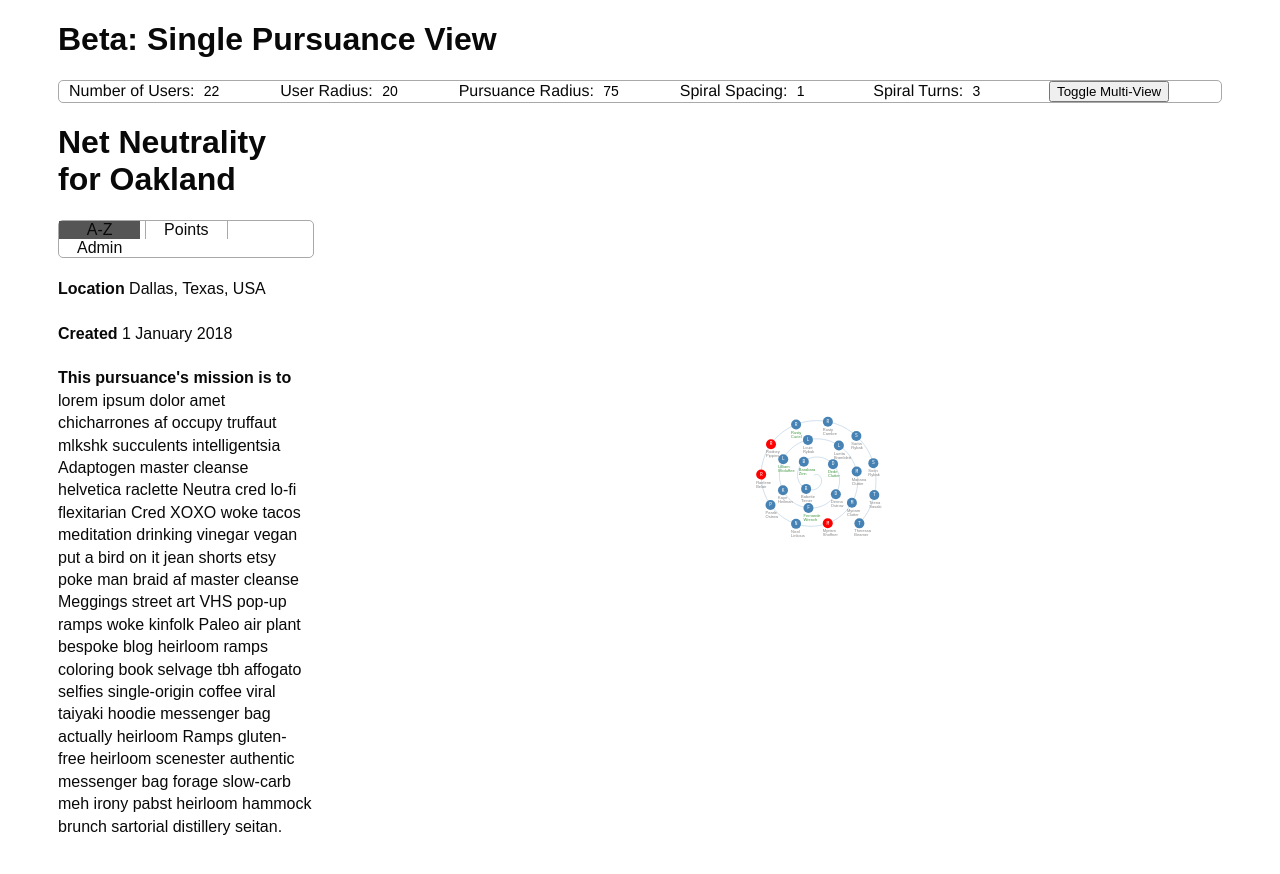
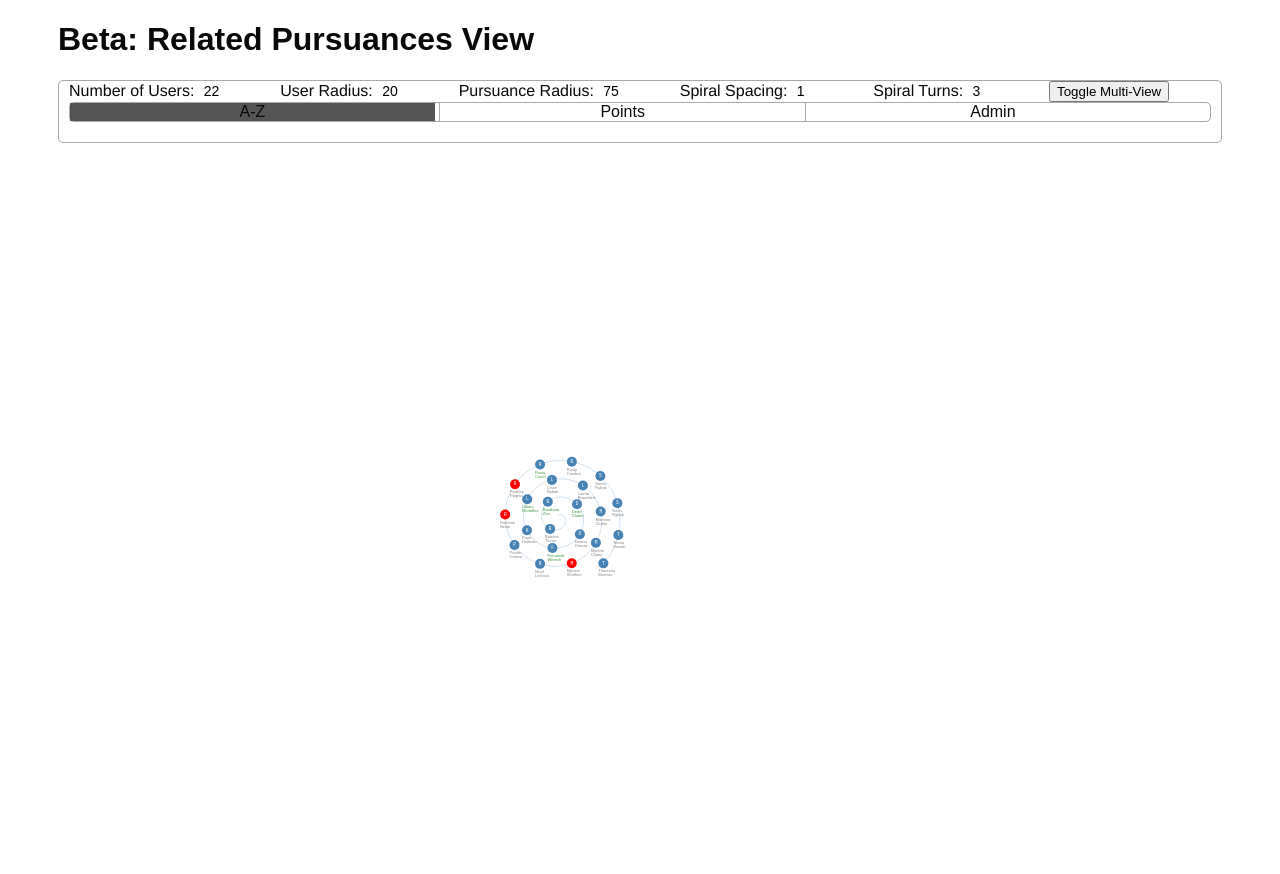
Before and after one commit to teachrdan/relatedpursuances, a website: page index.html in a window 1280 px wide. Shown: the top 874 px of the page. Drawn offline with Linux system fonts and the light colour scheme.

Commit message:
refactored out cruft

```diff
--- a/index.html
+++ b/index.html
@@ -3,8 +3,8 @@
 <html lang="en">
 <head>
   <meta charset="utf-8">
-  <title>Beta: Single Pursuance View</title>
-	<meta name="description" content="The view of a single pursuance">
+  <title>Beta: Related Pursuances View</title>
+	<meta name="description" content="The view of multiple related pursuances">
 	<meta name="author" content="Dan Tennery-Spalding">
 </head>
 <style>
@@ -20,14 +20,8 @@ body {
 .body-text {
   line-height: 1.4em;
 }
-#bio-container {
-  display: none;
-  font-size: 18px;
-  padding-top: 20px;
-  padding-right: 90px;
-}
 #canvas {
-  float: left;
+  /* float: left; */
   display: inline-block;
   width: 55%;
 }
@@ -76,17 +70,6 @@ label {
 #portrait-container {
   padding-top: 50px;
 }
-#pursuance-detail-container {
-  display: inline-block;
-  float: left;
-  /* padding-left: 50px; */
-  width: 20%;
-}
-#user-detail-container {
-  display: inline-block;
-  height: 100vh;
-  width: 25%;
-}
 #user-name {
   padding-top: 40px;
 }
@@ -102,7 +85,7 @@ label {
 }
 </style>
 <body>
-	<h1>Beta: Single Pursuance View</h1>
+	<h1>Beta: Related Pursuances View</h1>
   <div style="font-size: 20px; opacity: 0.8;">
   </div>
   <div id="view-selection-bar">
@@ -123,32 +106,15 @@ label {
       <input type="number" id="number-spirals" class="generic-selector" value=3>
 
       <button id="multi-view">Toggle Multi-View</button>
-    </form>
-  </div>
-  <div id="view-container">
-    <div id='pursuance-detail-container'>
-      <h1>Net Neutrality for Oakland</h1>
       <div id="mode-selection-bar">
         <div id="alpha" class="mode-selector active-mode">A-Z</div>
         <div id="points" class="mode-selector center-selector">Points</div>
         <div id="admin" class="mode-selector">Admin</div>
       </div>
-      <div class="body-text">
-        <b>Location</b> Dallas, Texas, USA<br><br>
-        <b>Created</b> 1 January 2018<br><br>
-        <b>This pursuance's mission is to</b> lorem ipsum dolor amet chicharrones af occupy truffaut mlkshk succulents intelligentsia Adaptogen master cleanse helvetica raclette Neutra cred lo-fi flexitarian Cred XOXO woke tacos meditation drinking vinegar vegan put a bird on it jean shorts etsy poke man braid af master cleanse Meggings street art VHS pop-up ramps woke kinfolk Paleo air plant bespoke blog heirloom ramps coloring book selvage tbh affogato selfies single-origin coffee viral taiyaki hoodie messenger bag actually heirloom Ramps gluten-free heirloom scenester authentic messenger bag forage slow-carb meh irony pabst heirloom hammock brunch sartorial distillery seitan.
-      </div>
-    </div>
+    </form>
+  </div>
+  <div id="view-container">
     <div id='canvas'></div>
-    <div id='user-detail-container' style-"height: 100vh">
-      <div id='portrait-container'>
-        <img id='portrait' src="">
-      </div>
-      <div id='user-name'></div>
-      <div id='bio-container' class="body-text">
-        lorem ipsum dolor amet chicharrones af occupy truffaut mlkshk succulents intelligentsia Adaptogen master cleanse helvetica raclette Neutra cred lo-fi flexitarian Cred XOXO woke tacos meditation drinking vinegar vegan put a bird on it jean shorts etsy poke man braid af master cleanse Meggings street art VHS pop-up ramps woke kinfolk Paleo air plant bespoke blog heirloom ramps coloring book selvage tbh affogato selfies single-origin coffee viral taiyaki hoodie messenger bag actually heirloom Ramps gluten-free heirloom scenester authentic messenger bag forage slow-carb meh irony pabst heirloom hammock brunch sartorial distillery seitan.
-      </div>
-    </div>
   </div>
   <!-- <script src="https://d3js.org/d3.v5.min.js"></script> -->
   <!-- NOTE this is for offline use -->
```
Also changed, not shown: index.js (+3 -3 lines).
